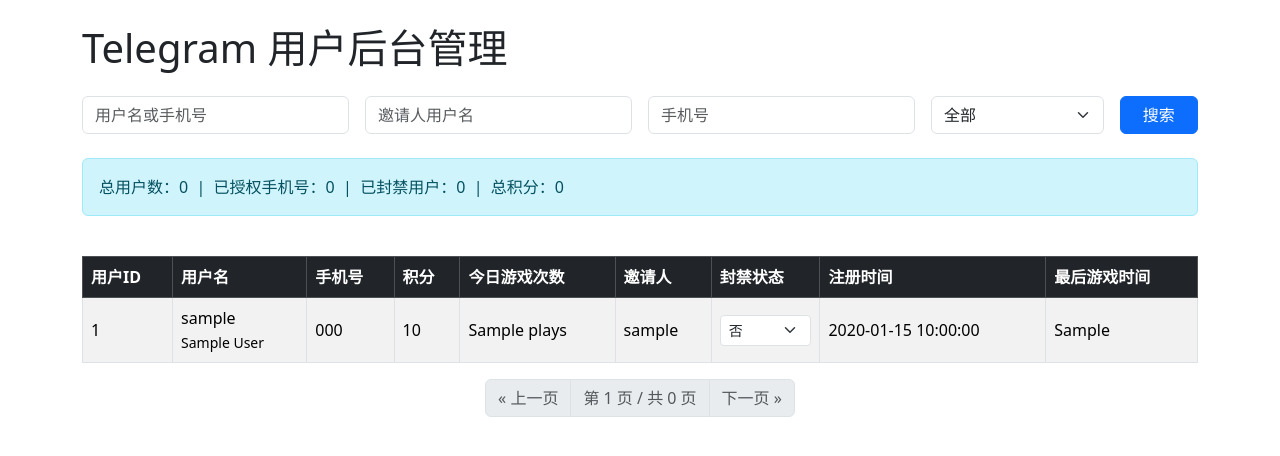
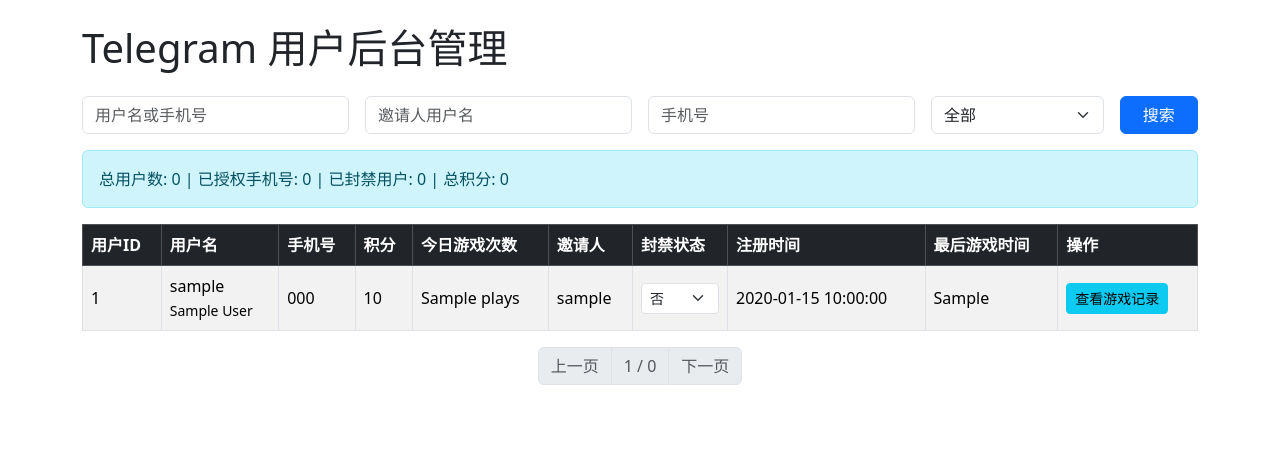
Before and after one commit to Dreamchaser-aus/telegramdashboard, a Flask app: page / in a window 1280 px wide. Shown: the top 456 px of the page. Run offline with Flask 3, Linux system fonts and the light colour scheme; a database or web service that is not in the repository returns one stand-in record (values such as "Sample title"); data that the repository does not hold is empty; parts of the project's set-up code (start-up, migrations or seed data) failed here and were passed over; some libraries are stand-ins or nearby versions.

Commit message:
Update dashboard.html

```diff
--- a/templates/dashboard.html
+++ b/templates/dashboard.html
@@ -2,7 +2,6 @@
 <html lang="zh">
 <head>
   <meta charset="UTF-8" />
-  <meta name="viewport" content="width=device-width, initial-scale=1" />
   <title>Telegram 用户后台管理</title>
   <link href="https://cdn.jsdelivr.net/npm/bootstrap@5.3.2/dist/css/bootstrap.min.css" rel="stylesheet" />
 </head>
@@ -10,43 +9,36 @@
 <div class="container py-4">
   <h1 class="mb-4">Telegram 用户后台管理</h1>
 
-  <!-- 搜索筛选表单 -->
-  <form method="get" action="/" class="row g-3 mb-4">
+  <form method="get" class="row g-3 mb-3">
     <div class="col-md-3">
-      <input type="text" name="keyword" class="form-control" placeholder="用户名或手机号" value="{{ keyword }}">
+      <input type="text" name="keyword" class="form-control" placeholder="用户名或手机号" value="{{ keyword or '' }}" />
     </div>
     <div class="col-md-3">
-      <input type="text" name="invited_by" class="form-control" placeholder="邀请人用户名" value="{{ invited_by_filter }}">
+      <input type="text" name="invited_by" class="form-control" placeholder="邀请人用户名" value="{{ invited_by_filter or '' }}" />
     </div>
     <div class="col-md-3">
-      <input type="text" name="phone" class="form-control" placeholder="手机号" value="{{ phone_filter }}">
+      <input type="text" name="phone" class="form-control" placeholder="手机号" value="{{ phone_filter or '' }}" />
     </div>
     <div class="col-md-2">
       <select name="authorized" class="form-select">
-        <option value="" {% if is_authorized == "" %}selected{% endif %}>全部</option>
-        <option value="1" {% if is_authorized == "1" %}selected{% endif %}>已授权</option>
-        <option value="0" {% if is_authorized == "0" %}selected{% endif %}>未授权</option>
+        <option value="" {% if not is_authorized %}selected{% endif %}>全部</option>
+        <option value="1" {% if is_authorized == '1' %}selected{% endif %}>已授权手机号</option>
+        <option value="0" {% if is_authorized == '0' %}selected{% endif %}>未授权手机号</option>
       </select>
     </div>
-    <div class="col-md-1 d-grid">
-      <button type="submit" class="btn btn-primary">搜索</button>
+    <div class="col-md-1">
+      <button type="submit" class="btn btn-primary w-100">搜索</button>
     </div>
   </form>
 
-  <!-- 统计信息 -->
-  <div class="row mb-4">
-    <div class="col">
-      <div class="alert alert-info">
-        总用户数：{{ stats.total_users }} &nbsp;|&nbsp;
-        已授权手机号：{{ stats.authorized_users }} &nbsp;|&nbsp;
-        已封禁用户：{{ stats.blocked_users }} &nbsp;|&nbsp;
-        总积分：{{ stats.total_points }}
-      </div>
-    </div>
+  <div class="alert alert-info">
+    总用户数: {{ stats.total_users }} |
+    已授权手机号: {{ stats.authorized_users }} |
+    已封禁用户: {{ stats.blocked_users }} |
+    总积分: {{ stats.total_points }}
   </div>
 
-  <!-- 用户列表表格 -->
-  <table class="table table-striped table-bordered align-middle">
+  <table class="table table-bordered table-striped align-middle">
     <thead class="table-dark">
       <tr>
         <th>用户ID</th>
@@ -58,6 +50,7 @@
         <th>封禁状态</th>
         <th>注册时间</th>
         <th>最后游戏时间</th>
+        <th>操作</th>
       </tr>
     </thead>
     <tbody>
@@ -65,71 +58,64 @@
       <tr>
         <td>{{ user[0] }}</td>
         <td>
-          {{ user[3] or "无" }}
-          {% if user[1] or user[2] %}
-            <br /><small>{{ user[1] or "" }} {{ user[2] or "" }}</small>
-          {% endif %}
+          {{ user[3] or '无用户名' }}<br/>
+          <small>{{ user[1] or '' }} {{ user[2] or '' }}</small>
         </td>
-        <td>{{ user[4] or "未授权" }}</td>
+        <td>{{ user[4] or '未授权' }}</td>
         <td>{{ user[5] }}</td>
         <td>{{ user[6] }}</td>
-        <td>{{ user[11] or "无" }}</td>
+        <td>{{ user[11] or '无' }}</td>
         <td>
-          <select class="form-select form-select-sm block-status-select" data-userid="{{ user[0] }}">
-            <option value="0" {% if user[10] == 0 %}selected{% endif %}>否</option>
-            <option value="1" {% if user[10] == 1 %}selected{% endif %}>是</option>
+          <select class="form-select form-select-sm block-status" data-user-id="{{ user[0] }}">
+            <option value="0" {% if not user[10] %}selected{% endif %}>否</option>
+            <option value="1" {% if user[10] %}selected{% endif %}>是</option>
           </select>
         </td>
-        <td>{{ user[7] or "未知" }}</td>
-        <td>{{ user[8] or "未知" }}</td>
+        <td>{{ user[7] }}</td>
+        <td>{{ user[8] or '未知' }}</td>
+        <td>
+          <a href="/game_history?user_id={{ user[0] }}" class="btn btn-sm btn-info">查看游戏记录</a>
+        </td>
       </tr>
       {% else %}
-      <tr><td colspan="9" class="text-center">无符合条件的用户数据</td></tr>
+      <tr><td colspan="10" class="text-center">无用户数据</td></tr>
       {% endfor %}
     </tbody>
   </table>
 
-  <!-- 分页控件 -->
-  <nav aria-label="分页导航">
-    <ul class="pagination justify-content-center">
+  <nav aria-label="分页导航" class="d-flex justify-content-center">
+    <ul class="pagination">
       <li class="page-item {% if stats.page <= 1 %}disabled{% endif %}">
-        <a class="page-link" href="?page={{ stats.page -1 }}&keyword={{ keyword }}&invited_by={{ invited_by_filter }}&phone={{ phone_filter }}&authorized={{ is_authorized }}" aria-label="上一页">
-          &laquo; 上一页
-        </a>
+        <a class="page-link" href="?page={{ stats.page - 1 }}">上一页</a>
       </li>
-      <li class="page-item disabled"><a class="page-link" href="#">第 {{ stats.page }} 页 / 共 {{ stats.total_pages }} 页</a></li>
+      <li class="page-item disabled">
+        <a class="page-link" href="#">{{ stats.page }} / {{ stats.total_pages }}</a>
+      </li>
       <li class="page-item {% if stats.page >= stats.total_pages %}disabled{% endif %}">
-        <a class="page-link" href="?page={{ stats.page +1 }}&keyword={{ keyword }}&invited_by={{ invited_by_filter }}&phone={{ phone_filter }}&authorized={{ is_authorized }}" aria-label="下一页">
-          下一页 &raquo;
-        </a>
+        <a class="page-link" href="?page={{ stats.page + 1 }}">下一页</a>
       </li>
     </ul>
   </nav>
 </div>
 
-<script src="https://cdn.jsdelivr.net/npm/bootstrap@5.3.2/dist/js/bootstrap.bundle.min.js"></script>
 <script>
-document.querySelectorAll('.block-status-select').forEach(function(select){
-  select.addEventListener('change', function(){
-    const userId = this.dataset.userid;
+document.querySelectorAll('.block-status').forEach(select => {
+  select.addEventListener('change', async function() {
+    const userId = this.getAttribute('data-user-id');
     const isBlocked = this.value;
-    fetch('/update_block_status', {
-      method: 'POST',
-      headers: {'Content-Type': 'application/json'},
-      body: JSON.stringify({user_id: userId, is_blocked: isBlocked})
-    })
-    .then(resp => resp.json())
-    .then(data => {
-      if(data.success){
-        alert('封禁状态更新成功');
-      } else {
-        alert('更新失败，请稍后重试');
-      }
-    })
-    .catch(() => alert('网络错误'));
+    try {
+      const res = await fetch('/update_block_status', {
+        method: 'POST',
+        headers: {'Content-Type': 'application/json'},
+        body: JSON.stringify({ user_id: userId, is_blocked: isBlocked })
+      });
+      if (!res.ok) throw new Error('更新失败');
+      alert('封禁状态已更新');
+    } catch (e) {
+      alert('更新封禁状态失败');
+    }
   });
 });
 </script>
-
 </body>
 </html>
```
